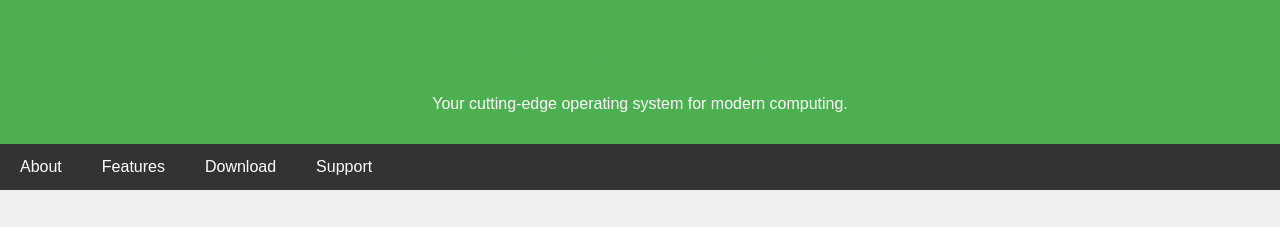
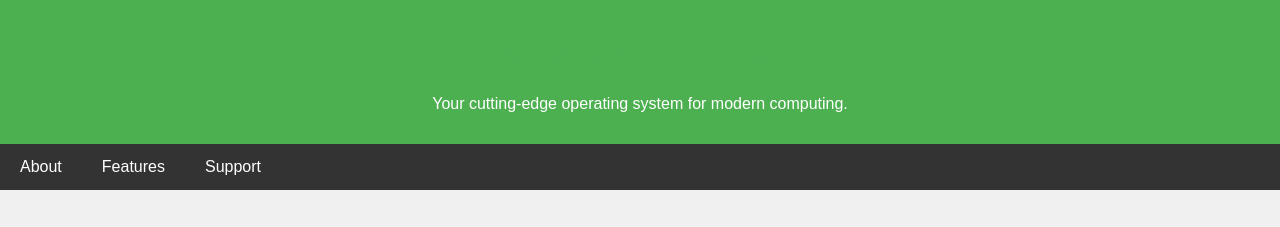
Before and after one commit to FOS-debug/fujiOS, a plain HTML site: page index.html in a window 1280 px wide. Shown: the top 227 px of the page. Drawn offline with Linux system fonts and the light colour scheme.

Commit message:
Update index.html

```diff
--- a/index.html
+++ b/index.html
@@ -62,7 +62,6 @@
 <nav>
     <a href="#about">About</a>
     <a href="#features">Features</a>
-    <a href="#download">Download</a>
     <a href="#support">Support</a>
 </nav>
 
```
